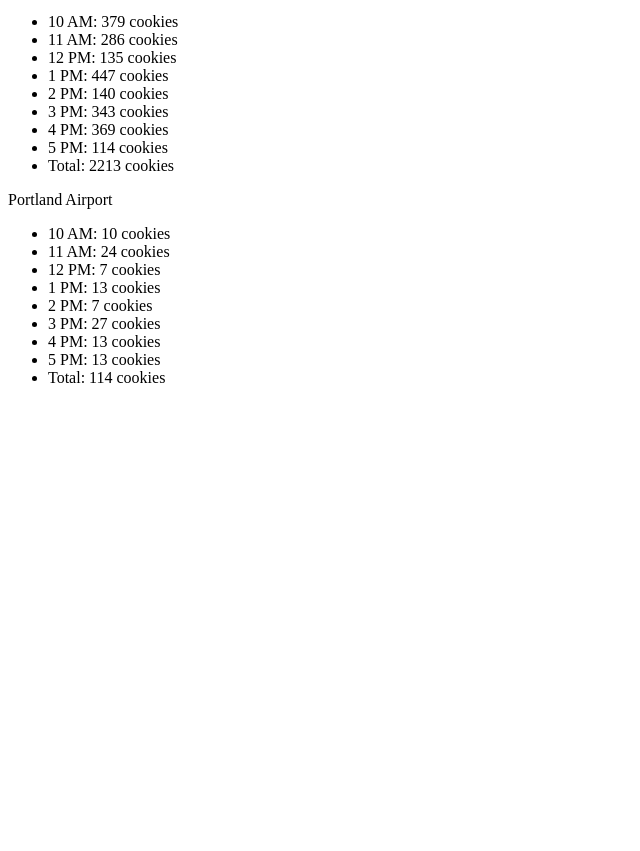
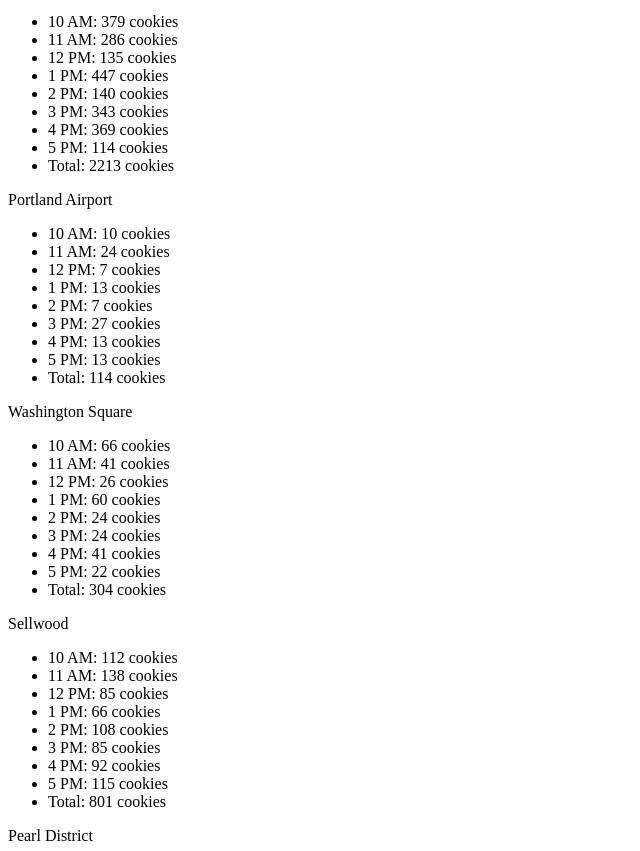
Before and after one commit to bbigej/cookie-stand, a plain HTML site: page index.html in a window 1280 px wide. Shown: the part 101-952 px from the top of the page, without its empty margins (0-640 px from the left). Before the commit the page ends 800 px from the top, so only its background shows below. Drawn offline with Linux system fonts and the light colour scheme.

Commit message:
all 5 lists implemented

```diff
--- a/app.js
+++ b/app.js
@@ -3,6 +3,12 @@ var locMessage = "";
 var message = "";
 var locMessage2 = "";
 var message2 = "";
+var locMessage3 = "";
+var message3 = "";
+var locMessage4 = "";
+var message4 = "";
+var locMessage5 = "";
+var message5 = "";
 
 var hoursArray = ["10 AM", "11 AM", "12 PM", "1 PM", "2 PM", "3 PM", "4 PM", "5 PM",]
 
@@ -11,6 +17,12 @@ function updatePage() {
     document.getElementById('cookieStore').innerHTML = message;
     document.getElementById('cookieStoreLoc2').innerHTML = locMessage2;
     document.getElementById('cookieStore2').innerHTML = message2;
+    document.getElementById('cookieStoreLoc3').innerHTML = locMessage3;
+    document.getElementById('cookieStore3').innerHTML = message3;
+    document.getElementById('cookieStoreLoc4').innerHTML = locMessage4;
+    document.getElementById('cookieStore4').innerHTML = message4;
+    document.getElementById('cookieStoreLoc5').innerHTML = locMessage5;
+    document.getElementById('cookieStore5').innerHTML = message5;
 }
 
 
@@ -62,27 +74,74 @@ var pdxAirport = {
 pdxAirport.rndNumCustHr();
 
 
+var washSq = {
+    storeLoc: "Washington Square",
+    minCustHr: 11,
+    maxCustHr: 38,
+    avgCookiePerCust: 1.9,
+    rndNumCustHr: function() {
+        var totalCookies = 0;
+        var cookieArray = new Array();
+        locMessage3 = washSq.storeLoc
+        for (var index = 0; index < 8; index++) {
+            var custNum = Math.floor(Math.random() * (washSq.maxCustHr - washSq.minCustHr) + washSq.minCustHr);
+            var cookiesThatHr = custNum * washSq.avgCookiePerCust;
+            cookieArray.push(cookiesThatHr);
+            totalCookies = totalCookies + Math.floor(cookiesThatHr);
+            message3 += "<li>" + hoursArray[index] + ": " + Math.floor(cookieArray[index]) + " cookies </li>";
+        }
+        message3 += "<li>Total: " + totalCookies + " cookies </li>";
+        updatePage();
+    },
+};
+
+washSq.rndNumCustHr();
 
 
 
-
-var WashSq = {
-    minCustHr: 11,
-    maxCustHr: 38,
-    avgCookiePerCust: 1.9,
-
-};
-
 var sellwood = {
+    storeLoc: "Sellwood",
     minCustHr: 20,
     maxCustHr: 48,
     avgCookiePerCust: 3.3,
-
+    rndNumCustHr: function() {
+        var totalCookies = 0;
+        var cookieArray = new Array();
+        locMessage4 = sellwood.storeLoc
+        for (var index = 0; index < 8; index++) {
+            var custNum = Math.floor(Math.random() * (sellwood.maxCustHr - sellwood.minCustHr) + sellwood.minCustHr);
+            var cookiesThatHr = custNum * sellwood.avgCookiePerCust;
+            cookieArray.push(cookiesThatHr);
+            totalCookies = totalCookies + Math.floor(cookiesThatHr);
+            message4 += "<li>" + hoursArray[index] + ": " + Math.floor(cookieArray[index]) + " cookies </li>";
+        }
+        message4 += "<li>Total: " + totalCookies + " cookies </li>";
+        updatePage();
+    },
 };
 
+sellwood.rndNumCustHr();
+
+
 var pearlDis = {
+    storeLoc: "Pearl District",
     minCustHr: 3,
     maxCustHr: 24,
     avgCookiePerCust: 2.6,
+    rndNumCustHr: function() {
+        var totalCookies = 0;
+        var cookieArray = new Array();
+        locMessage5 = pearlDis.storeLoc
+        for (var index = 0; index < 8; index++) {
+            var custNum = Math.floor(Math.random() * (pearlDis.maxCustHr - pearlDis.minCustHr) + pearlDis.minCustHr);
+            var cookiesThatHr = custNum * pearlDis.avgCookiePerCust;
+            cookieArray.push(cookiesThatHr);
+            totalCookies = totalCookies + Math.floor(cookiesThatHr);
+            message5 += "<li>" + hoursArray[index] + ": " + Math.floor(cookieArray[index]) + " cookies </li>";
+        }
+        message5 += "<li>Total: " + totalCookies + " cookies </li>";
+        updatePage();
+    },
+};
 
-};
+pearlDis.rndNumCustHr();
--- a/index.html
+++ b/index.html
@@ -14,6 +14,19 @@
         <ul id="cookieStore2">
 
         </ul>
+        <p id="cookieStoreLoc3"> </p>
+        <ul id="cookieStore3">
+
+        </ul>
+        <p id="cookieStoreLoc4"> </p>
+        <ul id="cookieStore4">
+
+        </ul>
+        <p id="cookieStoreLoc5"> </p>
+        <ul id="cookieStore5">
+
+        </ul>
+
             <script type="text/javascript" src="app.js"></script>
     </body>
 </html>
```
